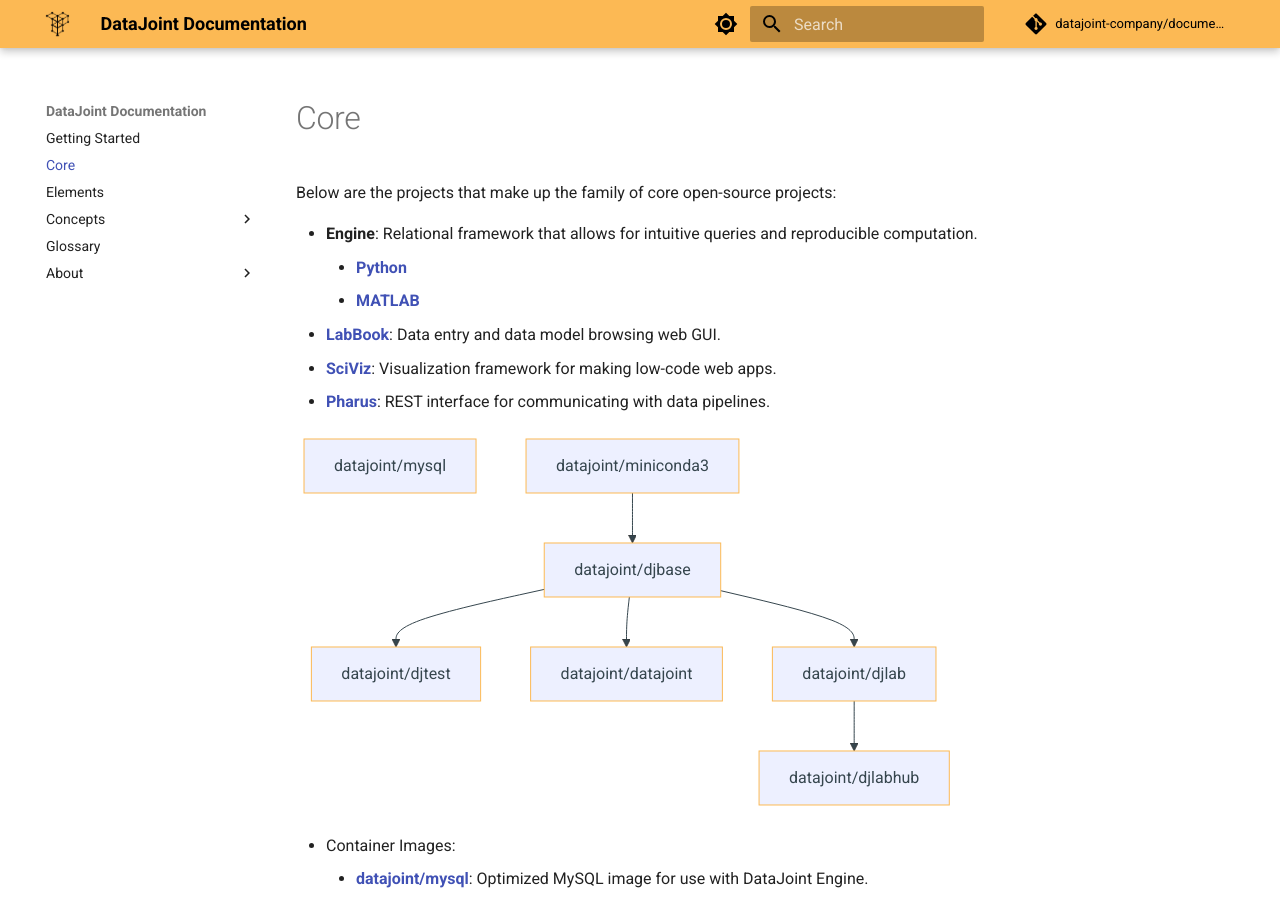
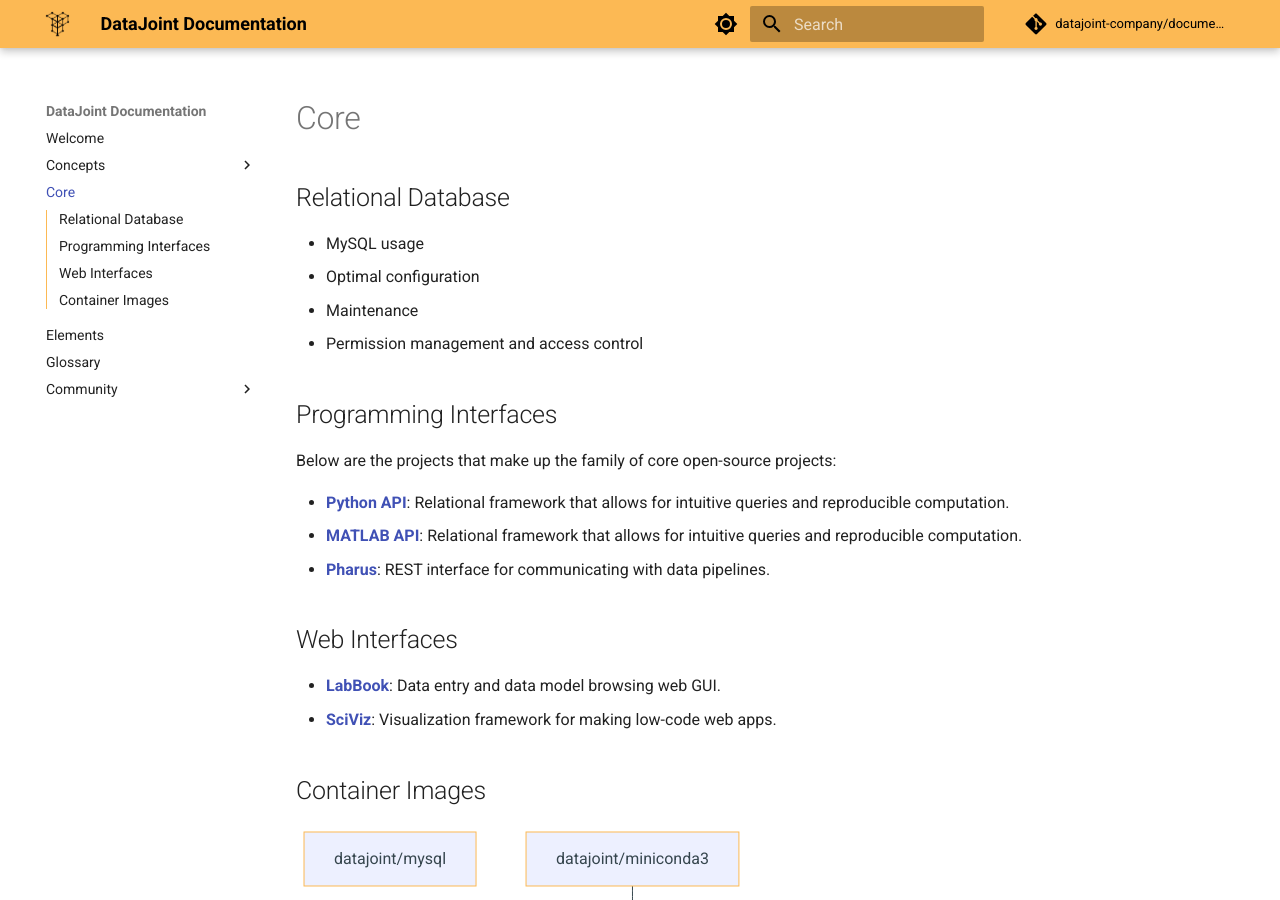
Before and after one commit to datajoint/datajoint-docs, an MkDocs documentation site: the page built from src/core.md, in a window 1280 px wide and 900 px high. Built offline with MkDocs 1.6.1 and Material for MkDocs 9.7.7, drawn with Linux system fonts in a browser that asks for light colours; comment, search, counter and statistics services are not loaded.

Commit message:
Add GHA and update to finalized structure.

````diff
--- a/docker-compose.yaml
+++ b/docker-compose.yaml
@@ -1,5 +1,6 @@
-# MODE="LIVE|BUILD" HOST_UID=1000 docker compose up --build
-# navigate to http://localhost/
+# MODE="LIVE|BUILD" HOST_UID=$(id -u) docker compose up --build
+#
+# Navigate to http://localhost/
 version: "2.4"
 services:
   docs:
--- a/mkdocs.yaml
+++ b/mkdocs.yaml
@@ -4,14 +4,14 @@
 repo_url: https://github.com/datajoint-company/documentation
 repo_name: datajoint-company/documentation
 nav:
-  - Getting Started: getting_started.md
+  - Welcome: welcome.md
+  - Concepts:
+    - Datatypes: concepts/datatypes.md
   - Core: core.md
   - Elements: elements.md
-  - Concepts:
-    - Datatypes: concepts/datatypes.md
   - Glossary: glossary.md
-  - About:
-    - Contribution: about/contribution.md
+  - Community:
+    - Contribution: community/contribution.md
 
 # ---------------------------- STANDARD -----------------------------
 
@@ -39,7 +39,7 @@
   - search
   - redirects:
       redirect_maps:
-        "index.md": "getting_started.md"
+        "index.md": "welcome.md"
 markdown_extensions:
   - attr_list
   - toc:
--- a/src/core.md
+++ b/src/core.md
@@ -1,13 +1,27 @@
 # Core
+
+## Relational Database
+
+- MySQL usage
+- Optimal configuration
+- Maintenance
+- Permission management and access control
+
+
+## Programming Interfaces
 
 Below are the projects that make up the family of core open-source projects:
 
-- **Engine**: Relational framework that allows for intuitive queries and reproducible computation.
-  - **[Python](https://datajoint.com/docs/core/datajoint-python/)**
-  - **[MATLAB](https://datajoint.com/docs/core/datajoint-matlab/)**
+- **[Python API](https://datajoint.com/docs/core/datajoint-python/)**: Relational framework that allows for intuitive queries and reproducible computation.
+- **[MATLAB API](https://datajoint.com/docs/core/datajoint-matlab/)**: Relational framework that allows for intuitive queries and reproducible computation.
+- **[Pharus](https://datajoint.com/docs/core/pharus/)**: REST interface for communicating with data pipelines.
+
+## Web Interfaces
+
 - **[LabBook](https://datajoint.com/docs/core/datajoint-labbook/)**: Data entry and data model browsing web GUI.
 - **[SciViz](https://datajoint.com/docs/core/sci-viz/)**: Visualization framework for making low-code web apps.
-- **[Pharus](https://datajoint.com/docs/core/pharus/)**: REST interface for communicating with data pipelines.
+
+## Container Images
 
 ``` mermaid
 graph
````
Also changed, not shown: other parts of src/core.md (+7 -8 lines), README.md (+12 -0 lines), src/community/contribution.md (renamed from src/about/contribution.md), src/welcome.md (renamed from src/getting_started.md), 1 other file.
